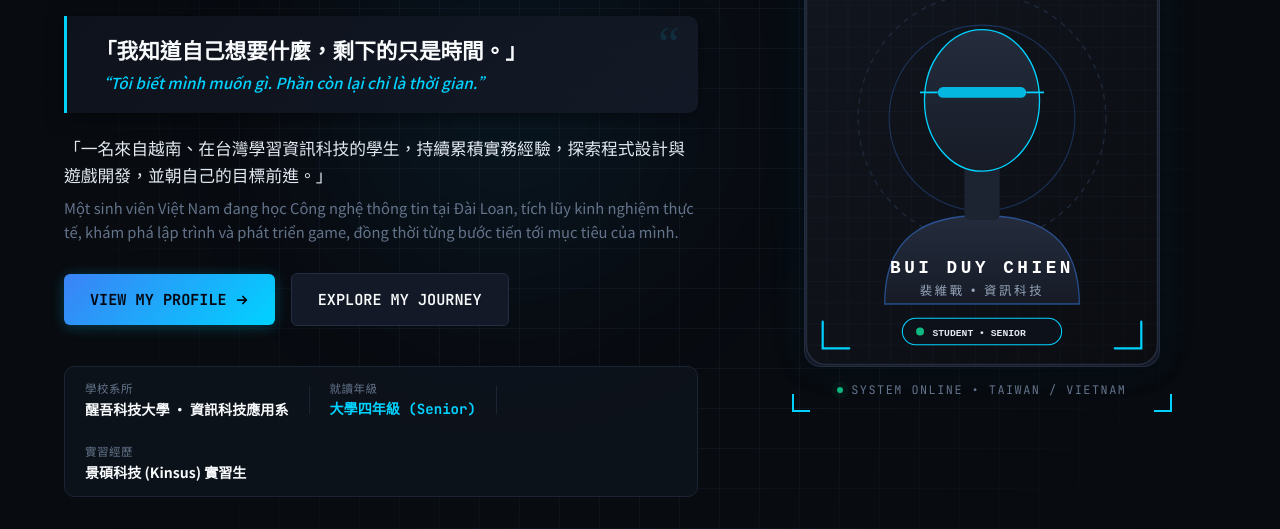
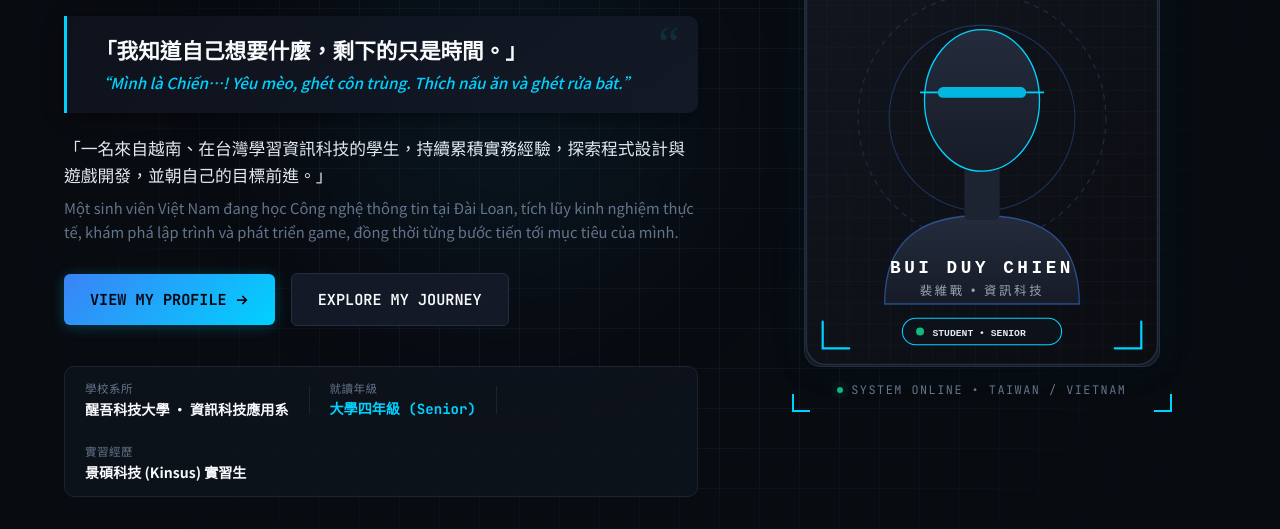
Before and after one commit to duychien0903/bui-duy-chien-portfolio, a plain HTML site: page index.html in a window 1280 px wide. Shown: the part 271-800 px from the top of the page. Drawn offline with Linux system fonts and the light colour scheme; files whose address does not match are found by name.

Commit message:
Update Vietnamese quote in index.html

```diff
--- a/index.html
+++ b/index.html
@@ -141,7 +141,9 @@
           <div class="hero-quote-box">
             <div class="quote-symbol">“</div>
             <p class="quote-text-zh">「我知道自己想要什麼，剩下的只是時間。」</p>
-            <p class="quote-text-vi">“Tôi biết mình muốn gì. Phần còn lại chỉ là thời gian.”</p>
+            <p class="quote-text-vi">“Mình là Chiến…!
+Yêu mèo, ghét côn trùng.
+Thích nấu ăn và ghét rửa bát.”</p>
           </div>
 
           <!-- Description -->
```
